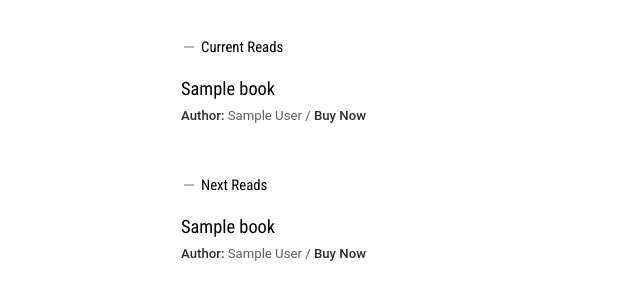
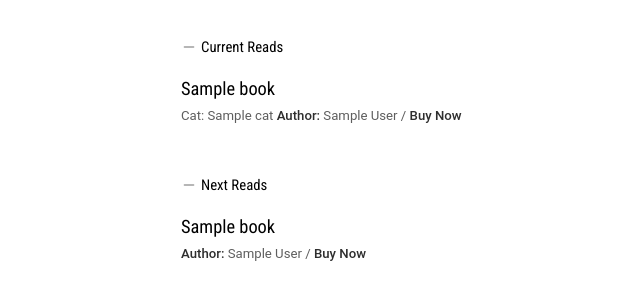
Before and after one commit to rindoshingen/Deploy-Flask-App, a Python web app: template templates/bookshelf.html in a window 1280 px wide. Shown: the part 262-562 px from the top of the page, without its empty margins (204-844 px from the left). Run offline with Jinja, Linux system fonts and the light colour scheme; the template is opened without the code that fills it: most values are stand-ins (such as "Sample title", 1, 10 or a date in 2020).

Commit message:
Add category display for books in bookshelf

```diff
--- a/templates/bookshelf.html
+++ b/templates/bookshelf.html
@@ -25,6 +25,7 @@
                 <h4 class="book__item--title">{{ book.title }}</h4>
                 <ul class="book__author">
                     <li class="book__author--details">
+                        Cat: {{ book.cat }}
                         <strong>Author:</strong> {{ book.author }} /
                         <a href="{{ book.url }}" target="_blank">Buy Now</a>
                     </li>
```
